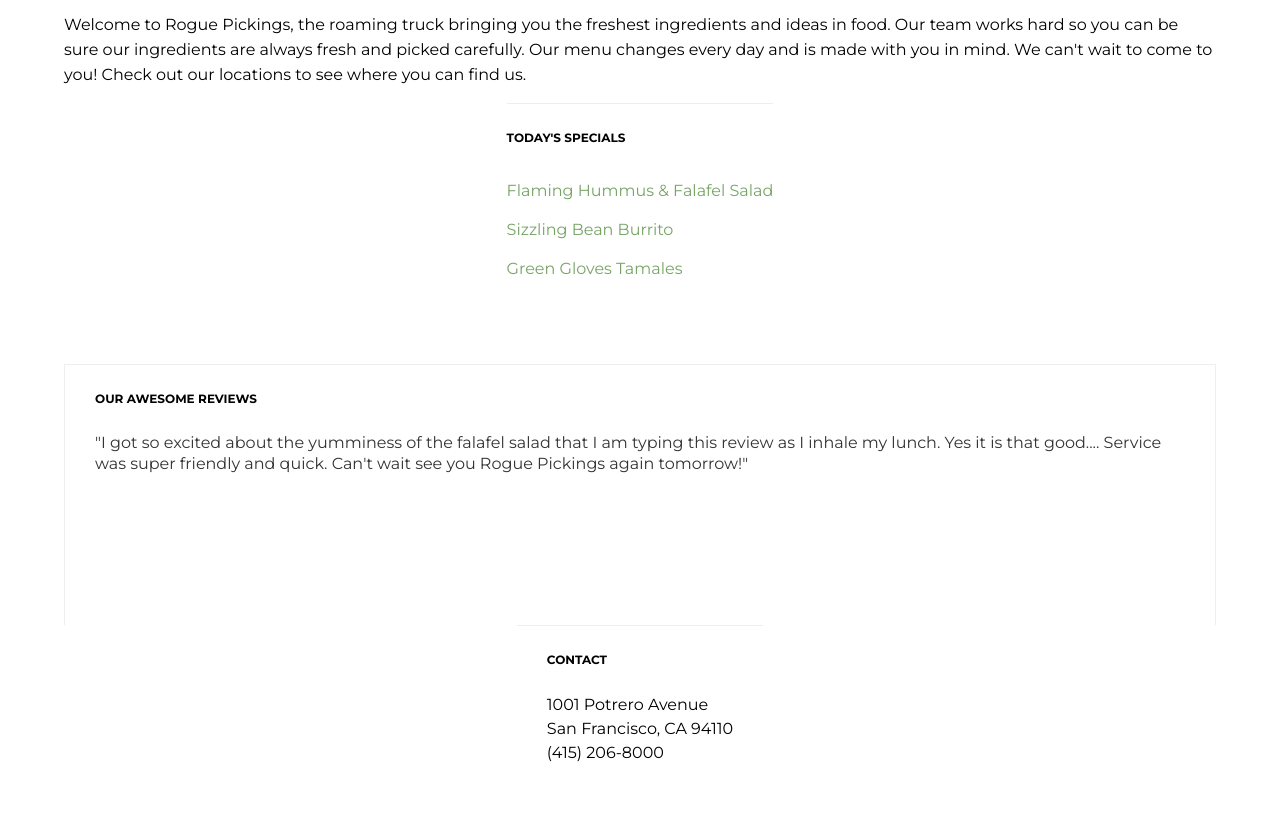
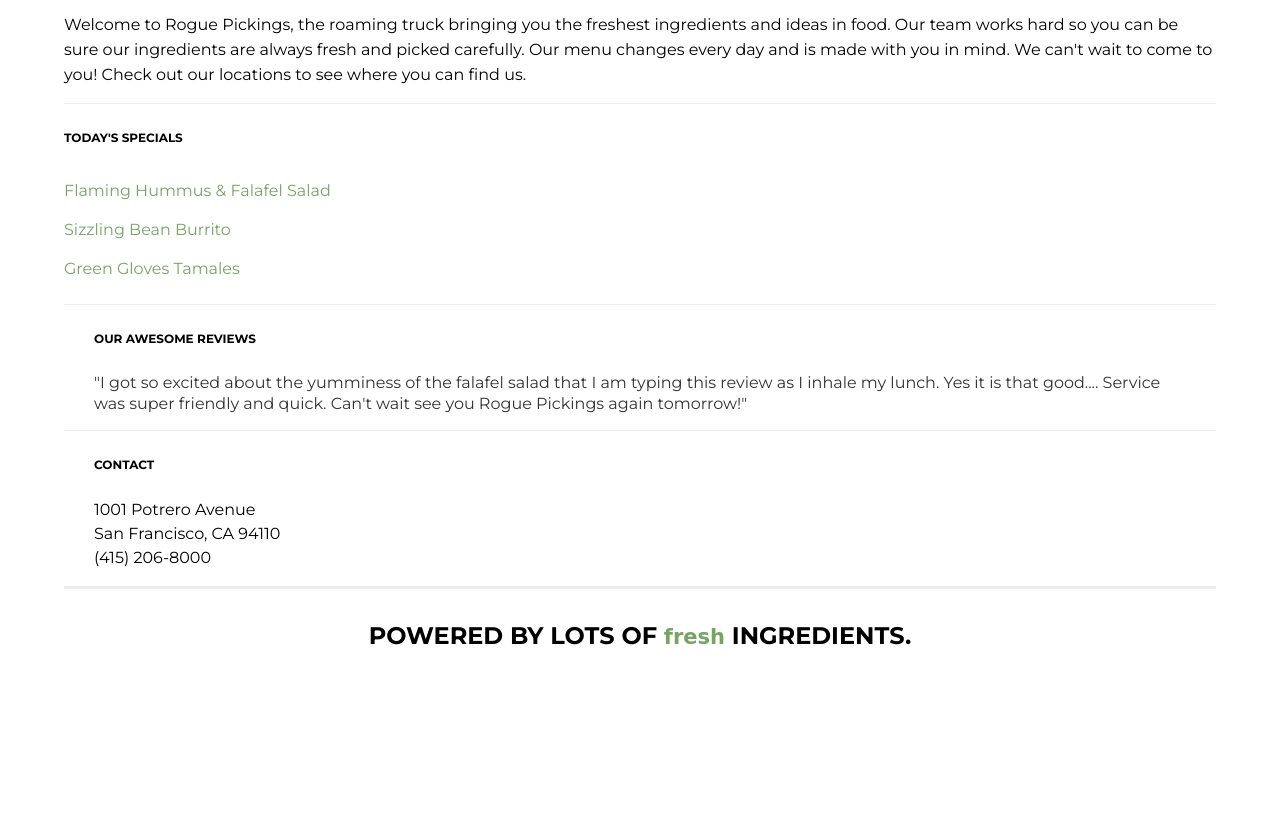
Before and after one commit to MarleneCruz/206-rogue_pickings_flexbox, a plain HTML site: page index.html in a window 1280 px wide. Shown: the part 566-1391 px from the top of the page. After the commit the page ends 1248 px from the top, so only its background shows below. Drawn offline with Linux system fonts and the light colour scheme; a web font is replaced by a local one.

Commit message:
changes to width on elements

```diff
--- a/css/main.css
+++ b/css/main.css
@@ -130,8 +130,7 @@ header nav ul li a{
 .section-one,
 .section-two,
 .section-three {
-	/*width: 33%;*/
-	height: 260px;
+	width: 100%;
 	border-top: 1px solid #eee;
 }
 
@@ -139,10 +138,6 @@ header nav ul li a{
 	padding: 10px 0;
 }
 
-.section-two {
-	border-left: 1px solid #eee;
-	border-right: 1px solid #eee;
-}
 
 .section-two h4,
 .section-three h4 {
```
